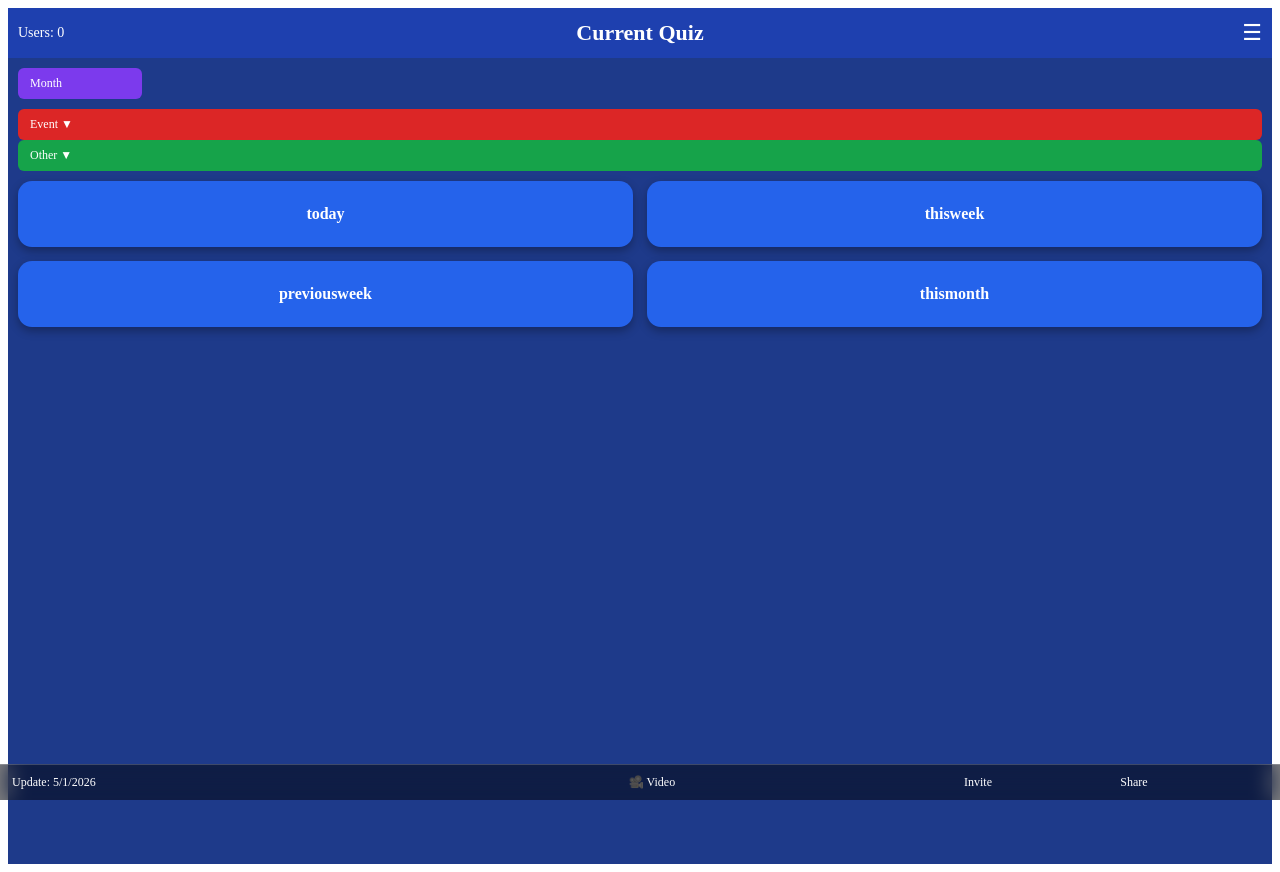
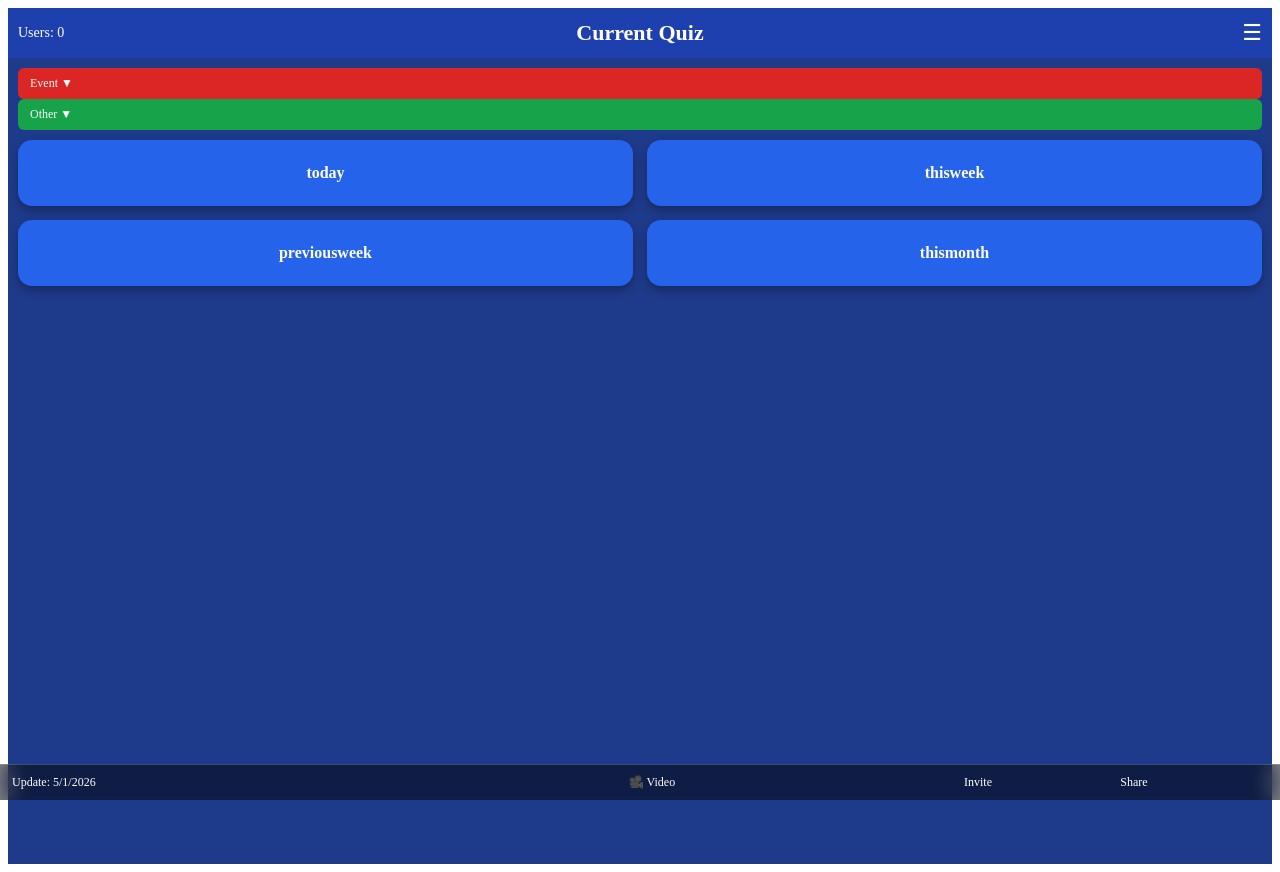
Before and after one commit to sevenaama/current-quiz, a React (Vite) app: page / in a window 1280 px wide. Built offline with nearby package versions, Linux system fonts and the light colour scheme.

Commit message:
Update App.jsx

```diff
--- a/src/App.jsx
+++ b/src/App.jsx
@@ -263,28 +263,12 @@ const eventGroups = ["awards","deaths","conferences","sports","life","days","acc
     {/* 🔝 Month → Event → Other */}
 
   {/* 🔵 MONTH BUTTON */}
-<div
-  onClick={()=>setOpenCategory(openCategory==="month" ? null : "month")}
-  style={{
-    background:"#7c3aed",
-    padding:"8px 12px",
-    borderRadius:"6px",
-    fontSize:"12px",
-    cursor:"pointer",
-    marginBottom:"10px",
-    width:"100px"
-  }}
->
-  Month
-</div>
-
-{/* ⬇️ MONTH DROPDOWN */}
 {openCategory==="month" && (
   <div style={{
-    height:"150px",
+    height:"180px",
     overflowY:"auto",
     display:"flex",
-    flexDirection:"column",
+    flexDirection:"column",   // 🔥 single column
     gap:"6px",
     marginBottom:"10px",
     padding:"5px",
@@ -292,15 +276,13 @@ const eventGroups = ["awards","deaths","conferences","sports","life","days","acc
     borderRadius:"8px"
   }}>
     {monthGroups.map(m=>(
-      <div
-        key={m}
-        onClick={()=>handleSelect(m)}
+      <div key={m} onClick={()=>handleSelect(m)}
         style={{
           background:"#a78bfa",
           padding:"10px",
+          textAlign:"center",
           borderRadius:"6px"
-        }}
-      >
+        }}>
         {m}
       </div>
     ))}
```
